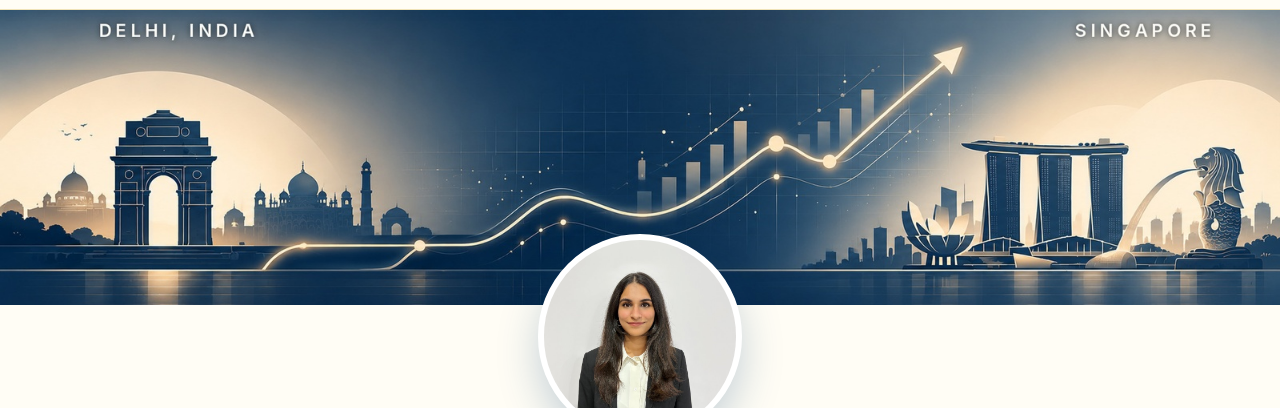
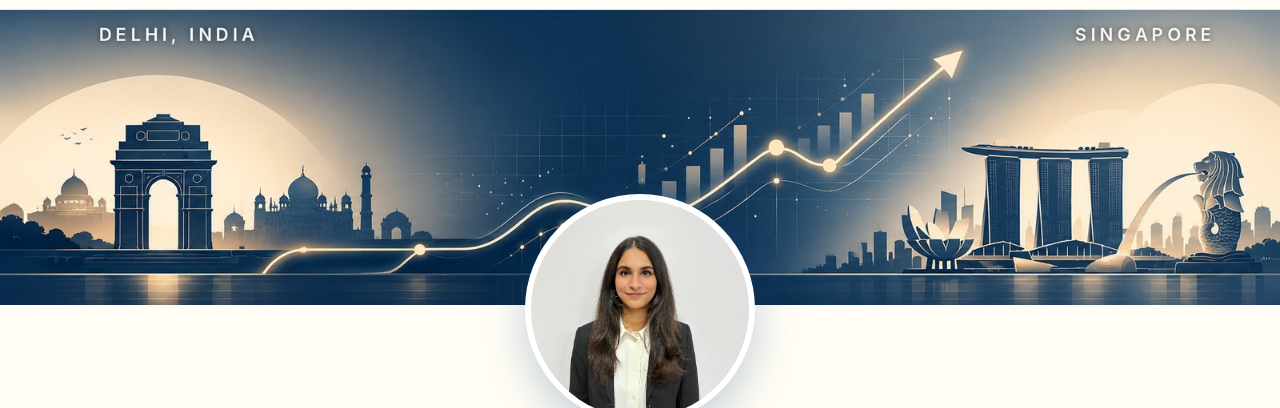
Before and after one commit to tanyaarora29/portfolio, a plain HTML site: page index.html in a window 1280 px wide. Shown: the part 48-456 px from the top of the page. Drawn offline with Linux system fonts and the light colour scheme.

Commit message:
Adjust photo dimensions and hero banner image position

```diff
--- a/index.html
+++ b/index.html
@@ -234,11 +234,11 @@
   }
 @media (min-width: 641px) {
   .photo {
-    width: min(16vw, 400px);
-    height: min(16vw, 400px);
-    margin: calc(min(16vw, 400px) * -0.5) auto 10px;
+    width: min(18vw, 400px);
+    height: min(18vw, 400px);
+    margin: calc(min(18vw, 400px) * -0.62) auto 10px;
   }
-  .hero-banner img { height: 23vw; object-fit: cover; object-position: center 100%; }
+  .hero-banner img { height: 23vw; object-fit: cover; object-position: center 85%; }
   nav { padding: 12px 40px; }
   .hero-intro { padding: 32px 24px 40px; }
   .hero-intro h1 { font-size: 2.9rem; margin-bottom: 6px; }
```
